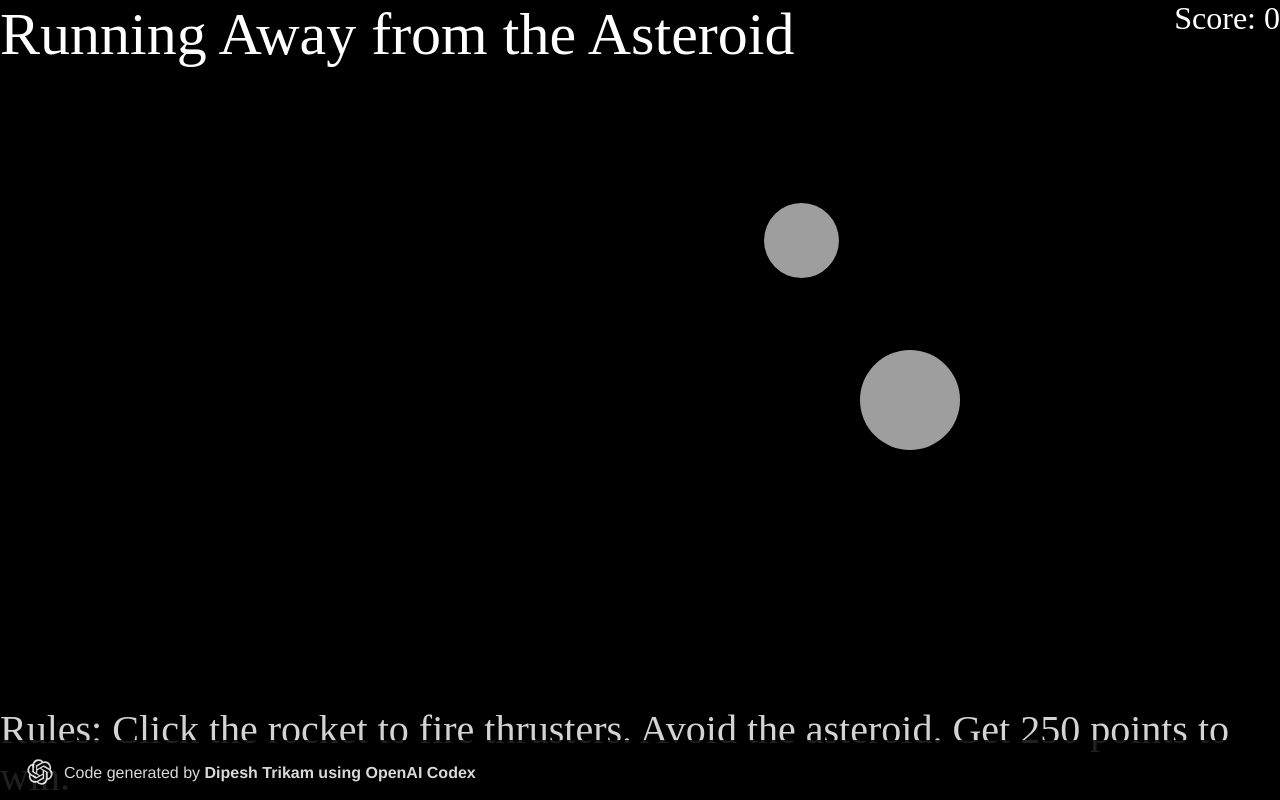
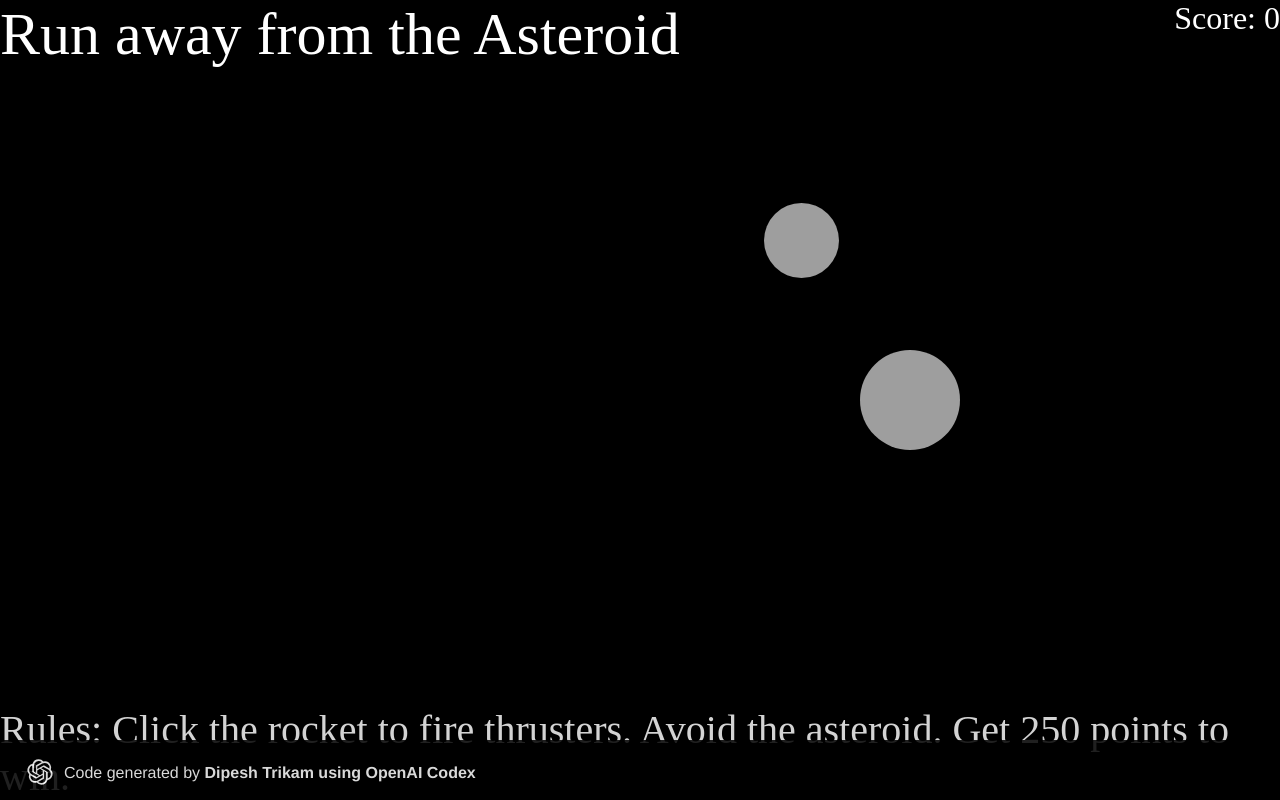
Before and after one commit to datacomfoundry/asteroid-runner, a plain HTML site: page index.html in a window 1280 px wide. Drawn offline with Linux system fonts and the light colour scheme; grey boxes are pictures that could not be loaded.

Commit message:
change name of title

```diff
--- a/index.html
+++ b/index.html
@@ -191,7 +191,7 @@
         rules.innerHTML = rules.innerHTML.replace('asteroids', 'the asteroid');
 
         var gameName = document.createElement('div');
-        gameName.innerHTML = 'Running Away from the Asteroid';
+        gameName.innerHTML = 'Run away from the Asteroid';
         gameName.style.color = 'white';
         gameName.style.position = 'absolute';
         gameName.style.left = '0px';
```
